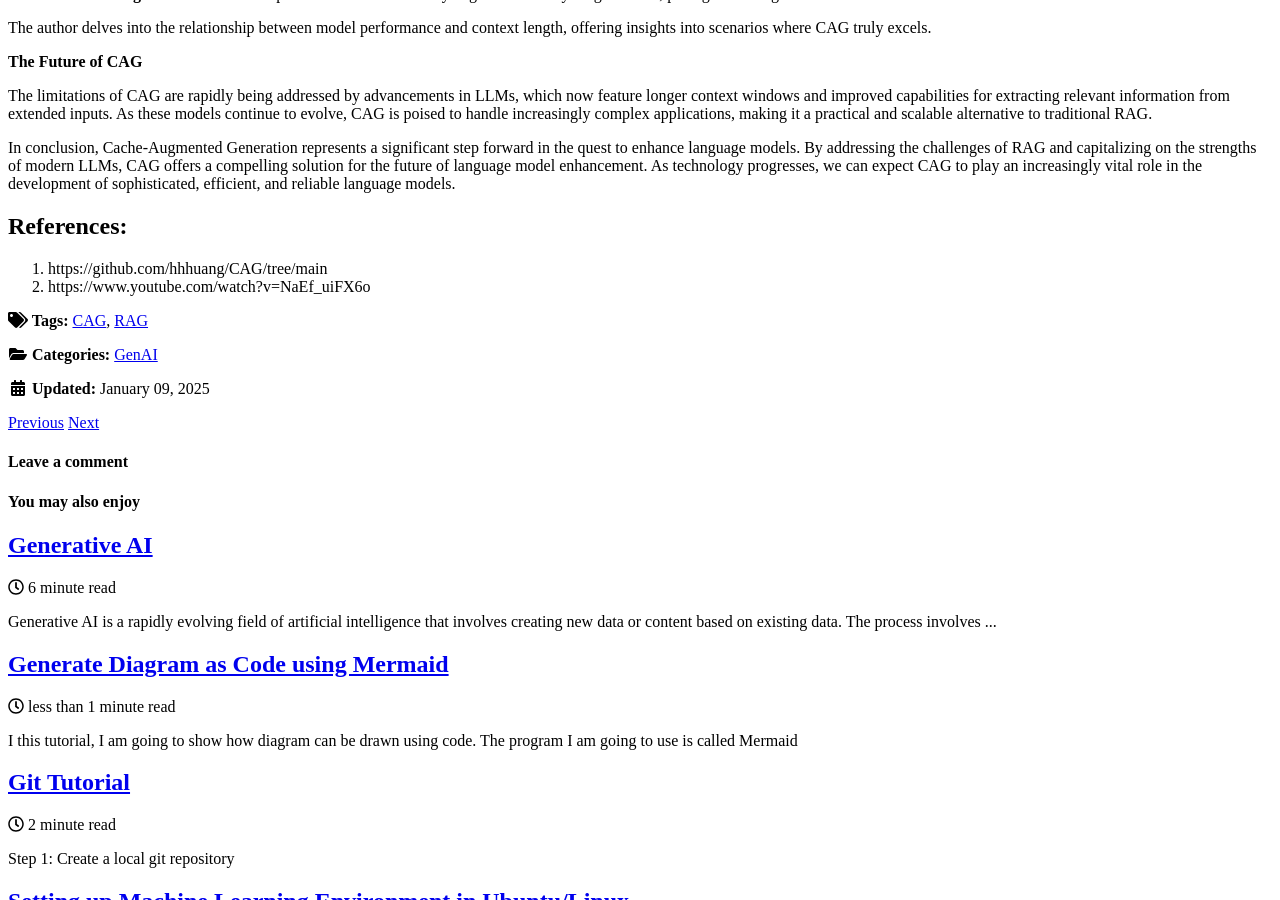
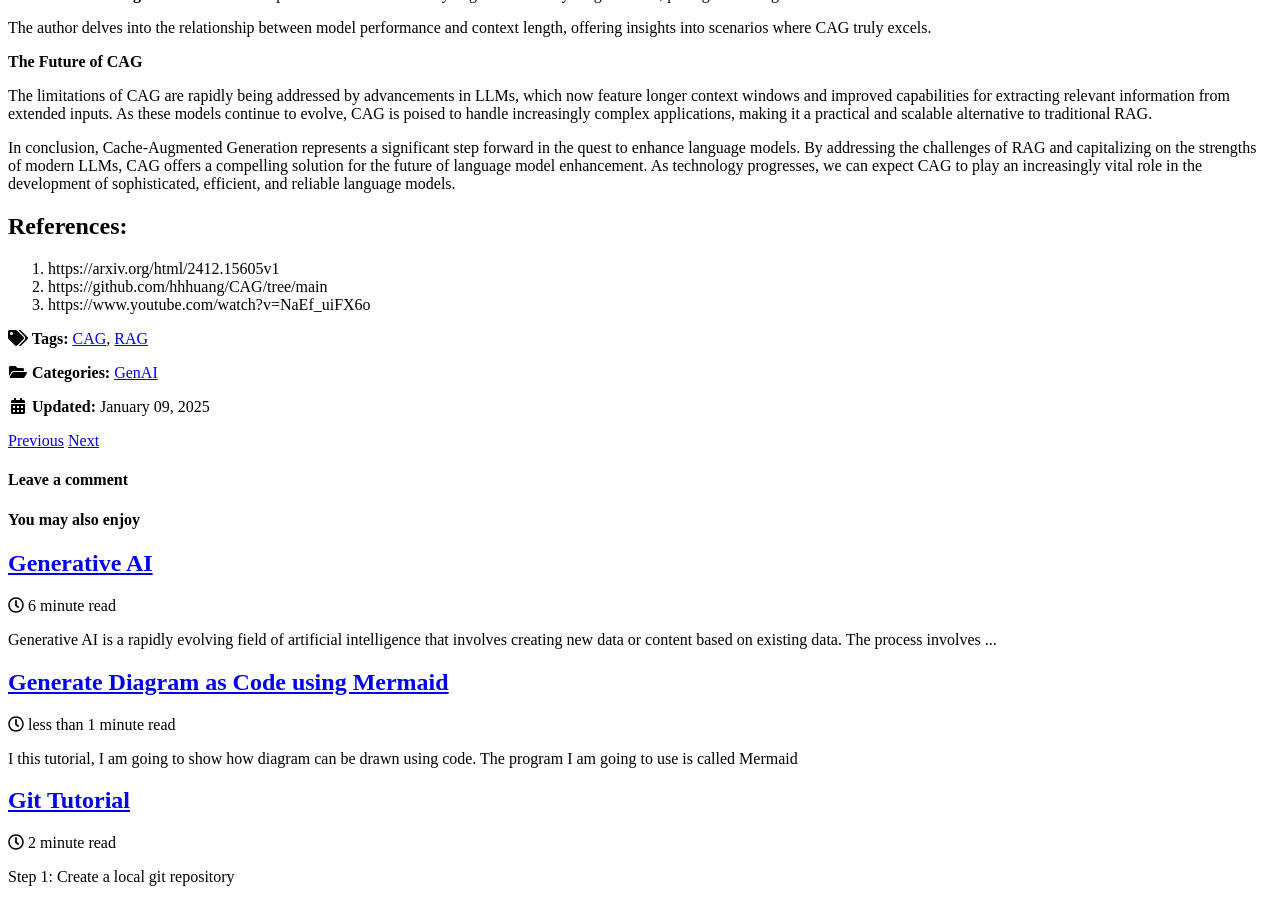
Before and after one commit to sarbashis/sarbashis.github.io, a Jekyll site: the page built from _posts/2025-01-09-Cache-Augmented-Generation.md, in a window 1280 px wide and 900 px high, scrolled down 2413 px. Built offline with Jekyll 4.4.1, drawn with Linux system fonts in a browser that asks for light colours; nearby versions of some CDN libraries; comment, search, counter and statistics services are not loaded; some of the changed lines change nothing that is shown.

Commit message:
updated references

```diff
--- a/_posts/2025-01-09-Cache-Augmented-Generation.md
+++ b/_posts/2025-01-09-Cache-Augmented-Generation.md
@@ -44,5 +44,6 @@ In conclusion, Cache-Augmented Generation represents a significant step forward
 
 
 ## References:
-1. https://github.com/hhhuang/CAG/tree/main
-2. https://www.youtube.com/watch?v=NaEf_uiFX6o
+1. https://arxiv.org/html/2412.15605v1
+2. https://github.com/hhhuang/CAG/tree/main
+3. https://www.youtube.com/watch?v=NaEf_uiFX6o
```
